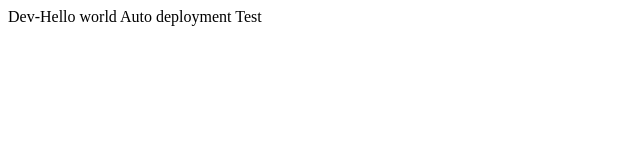
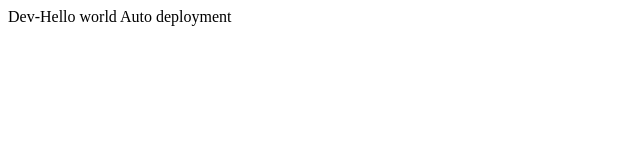
Before and after one commit to mohanbkumar/codedeploydemo, a plain HTML site: page index.html in a window 1280 px wide. Shown: the full height of the page, 0-640 px from the left. Drawn offline with Linux system fonts and the light colour scheme.

Commit message:
Update index.html

```diff
--- a/index.html
+++ b/index.html
@@ -1,4 +1,4 @@
 <HTML>
-   <p> Dev-Hello world Auto deployment Test  </p>
+   <p> Dev-Hello world Auto deployment  </p>
 
 </HTML>
```
